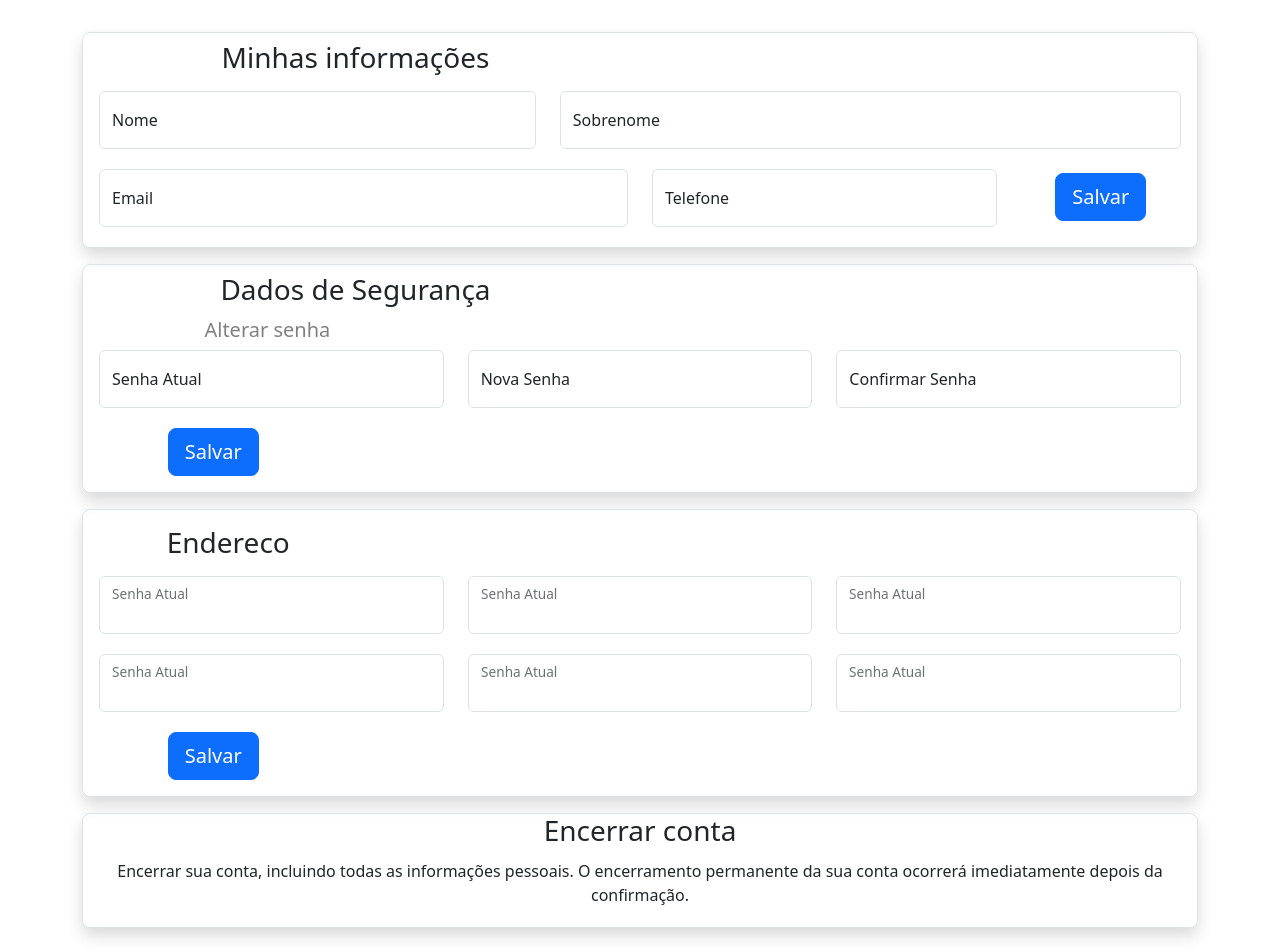
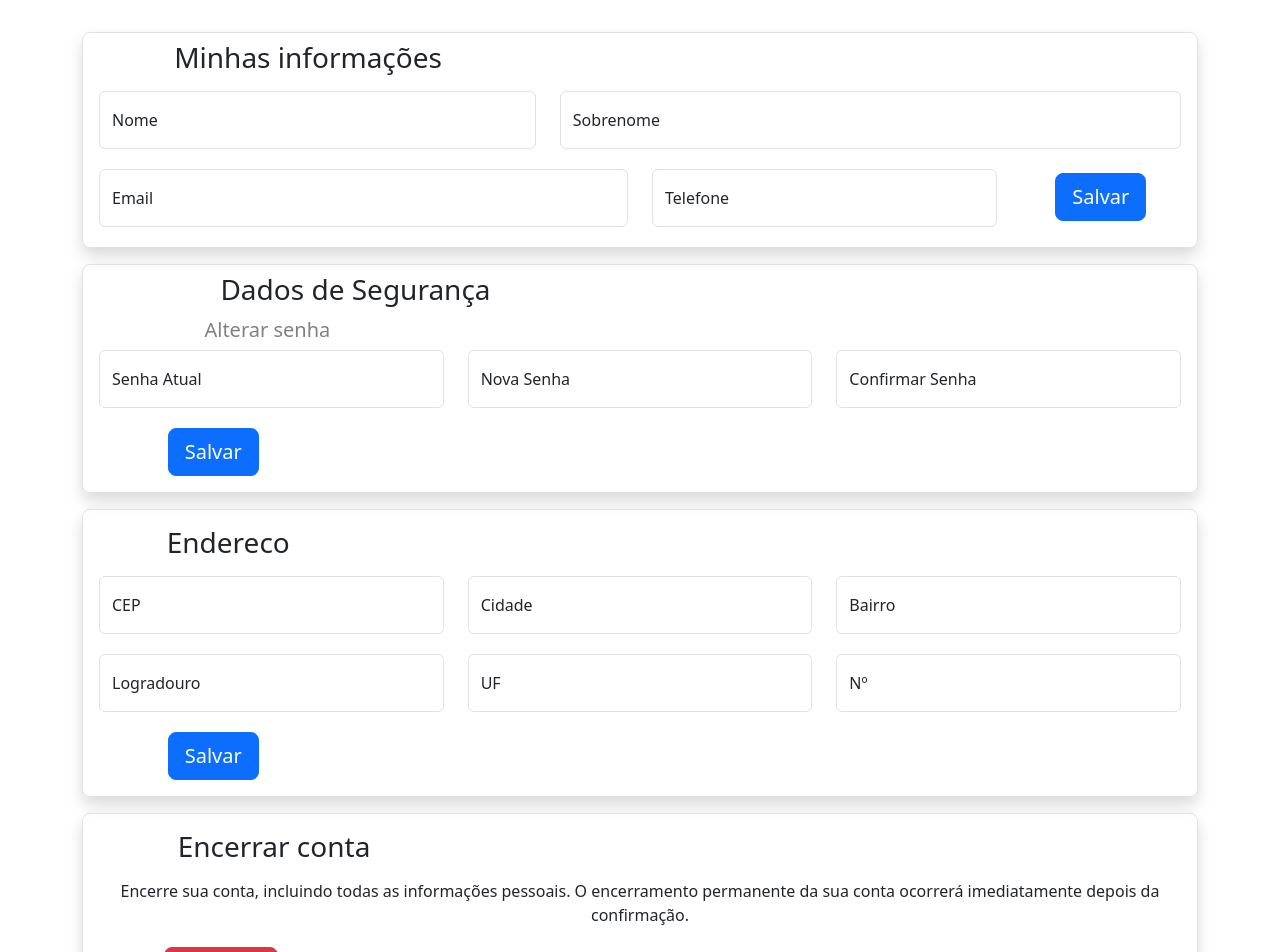
Before and after one commit to NaNNunes/tcc_project, a React (Vite) app in the folder tcc_projeto/: page /Conta in a window 1280 px wide. Shown: the top 952 px of the page. Built offline with nearby package versions, Linux system fonts and the light colour scheme.

Commit message:
consulta de cep em api local e externa, bem como o registro de cep na api local. Não consigo retornar json por funcao exportada para adicionar dados pertinentes aos campos de endereco

```diff
--- a/tcc_projeto/src/componentes/conta-e-perfil/Encerrar.jsx
+++ b/tcc_projeto/src/componentes/conta-e-perfil/Encerrar.jsx
@@ -1,18 +1,33 @@
-import {Form, FloatingLabel, Row, Col} from 'react-bootstrap';
+import {Form, FloatingLabel, Row, Col, Button} from 'react-bootstrap';
 
 const Encerrar = () => {
   return (
     <>
         <Form className='border rounded-3 shadow'>
-            <Row>
-                <h3>Encerrar conta</h3>
+            <Row className='m-2 mt-3'>
+                <Col xs={4}>
+                    <h3>Encerrar conta</h3>
+                </Col>
             </Row>
             <Row className='m-1'>
-                <p className='text-sm-left'>
-                    Encerrar sua conta, incluindo todas as informações pessoais.
-                    O encerramento permanente da sua conta ocorrerá imediatamente
-                    depois da confirmação.
-                </p>
+                <Col>
+                    <p className='mx-2 '>
+                        Encerre sua conta, incluindo todas as informações pessoais.
+                        O encerramento permanente da sua conta ocorrerá imediatamente
+                        depois da confirmação.
+                    </p>
+                </Col>
+            </Row>
+            <Row className='mb-3'>
+                <Col xs={3} className='mx-2'>
+                    <Button
+                        variant='danger'
+                        as="input"
+                        value="Encerrar"
+                        type="submit"
+                        size="lg"
+                    />
+                </Col>
             </Row>
         </Form>
     </>
--- a/tcc_projeto/src/componentes/conta-e-perfil/Endereco.jsx
+++ b/tcc_projeto/src/componentes/conta-e-perfil/Endereco.jsx
@@ -1,9 +1,53 @@
 import {Form, FloatingLabel, Row, Col, Button} from "react-bootstrap";
 
+import { useState } from "react";
+import { useForm } from "react-hook-form";
+
+import { getEnd_API, getEnd_local_API } from "../../hooks/useApi";
+
 const Endereco = () => {
+
+  // useForm para gerenciamento do form
+  // register para registrar campus do form
+  // hndlsub para envio de form
+  // formstate contem estado do form, erros inclusos
+  const {
+    register,
+    handleSubmit,
+    formState: {errors}
+  } = useForm();
+
+  // form enviado com sucesso
+  const onSubmit = (data) =>{
+    console.log(data.cep);
+    getEnd_API(data.cep);
+  }
+
+  // form sem exito no envio
+  const onError = (error) => {
+    console.log("erro:",error);
+  }
+
+  // não consigo pegar os valores de endereco e joga-los
+  // nos fields com exportacao de funcao para coleta de dados
+  // resultado de valor retornado = undefined
+  // const mostraDadosEndereco = (endereco) =>{
+  //   console.log("-------------------------------------------")
+  //   console.log("Mostra dados")
+  //   console.log(endereco);
+  // }
+
+  const [bairro, setBairro] = useState("");
+  const [uf, setUf] = useState("");
+  const [logradouro, setLogradouro] = useState("");
+  const [cidade, setCidade] = useState("");
+
   return (
     <>
-        <Form className="border rounded-3 shadow mb-3">
+        <Form
+          className="border rounded-3 shadow mb-3"
+          onSubmit={handleSubmit(onSubmit, onError)}
+        >
           <Row className="m-2 mt-3">
             <Col xs={3}>
               <h3>Endereco</h3>
@@ -12,63 +56,89 @@ const Endereco = () => {
           <Row className="m-1">
             <Col>
               <FloatingLabel
-                controlId="currentPssUserInput"
-                label="Senha Atual"
+                controlId="cepUserInput"
+                label="CEP"
                 className="mb-3"
               >
-                <Form.Control/>
+                <Form.Control
+                  type="text"
+                  placeholder=""
+                  {
+                    ...register("cep")
+                  }
+                />
               </FloatingLabel>
             </Col>
             <Col>
               <FloatingLabel
-                controlId="currentPssUserInput"
-                label="Senha Atual"
+                controlId="emailUserInput"
+                label="Cidade"
                 className="mb-3"
               >
-                <Form.Control/>
+                <Form.Control
+                  type="text"
+                  placeholder=""
+                  value={""}
+                />
               </FloatingLabel>
             </Col>
             <Col>
               <FloatingLabel
-                controlId="currentPssUserInput"
-                label="Senha Atual"
+                controlId="bairroUserInput"
+                label="Bairro"
                 className="mb-3"
               >
-                <Form.Control/>
+                <Form.Control
+                  type="text"
+                  placeholder=""
+                  value={""}
+                />
               </FloatingLabel>
             </Col>
           </Row>
           <Row className="m-1">
             <Col>
               <FloatingLabel
-                controlId="currentPssUserInput"
-                label="Senha Atual"
+                controlId="logradouroUserInput"
+                label="Logradouro"
                 className="mb-3"
               >
-                <Form.Control/>
+                <Form.Control
+                  type="text"
+                  placeholder=""
+                  value={""}
+                />
               </FloatingLabel>
             </Col>
             <Col>
               <FloatingLabel
-                controlId="currentPssUserInput"
-                label="Senha Atual"
+                controlId="ufUserInput"
+                label="UF"
                 className="mb-3"
               >
-                <Form.Control/>
+                <Form.Control
+                  type="text"
+                  placeholder=""
+                  value={""}
+                />
               </FloatingLabel>
             </Col>
             <Col>
               <FloatingLabel
-                controlId="currentPssUserInput"
-                label="Senha Atual"
+                controlId="numResidUserInput"
+                label="Nº"
                 className="mb-3"
               >
-                <Form.Control/>
+                <Form.Control
+                  type="text"
+                  placeholder=""
+                  value={""}
+                />
               </FloatingLabel>
             </Col>
           </Row>
           <Row className="mb-3">
-            <Col sm={3}>
+            <Col xs={3}>
               <Button
                 as="input"
                 value="Salvar"
--- a/tcc_projeto/src/componentes/conta-e-perfil/MinhasInfos.jsx
+++ b/tcc_projeto/src/componentes/conta-e-perfil/MinhasInfos.jsx
@@ -6,7 +6,7 @@ const MinhasInfos = () => {
         <Form className="border rounded-3 mb-3 shadow">
             <Row className="my-2">
                 {/* Titulo */}
-                <Col xs={6}>
+                <Col xs={5}>
                     <h3>Minhas informações</h3>
                 </Col>
             </Row>
--- a/tcc_projeto/src/componentes/conta-e-perfil/Seguranca.jsx
+++ b/tcc_projeto/src/componentes/conta-e-perfil/Seguranca.jsx
@@ -11,7 +11,7 @@ const Seguranca = () => {
             </Row>
             <Row className="m-1">
                 <Row>
-                    <Col sm={4}>
+                    <Col xs={4}>
                         <h5 style={{color:"gray"}}>Alterar senha</h5>
                     </Col>
                 </Row>
@@ -56,7 +56,7 @@ const Seguranca = () => {
                 </Col>
             </Row>
             <Row className="mb-3">
-                <Col sm={3}>
+                <Col xs={3}>
                     <Button
                         as="input"
                         value="Salvar"
--- a/tcc_projeto/src/data/db.json
+++ b/tcc_projeto/src/data/db.json
@@ -1,3 +1,14 @@
 {
-
+  "CepList": [
+    {},
+    {
+      "id": "28fb",
+      "cep": "29102906",
+      "state": "ES",
+      "city": "Vila Velha",
+      "neighborhood": "Coqueiral de Itaparica",
+      "street": "Avenida Santa Leopoldina",
+      "service": "open-cep"
+    }
+  ]
 }
--- a/tcc_projeto/src/hooks/useApi.js
+++ b/tcc_projeto/src/hooks/useApi.js
@@ -1 +1,58 @@
 import axios from "axios";
+import { useEffect, useState } from "react";
+
+// consulta de endereco por cep na api de brasil api
+export function getEnd_API(cep){
+    const urlCep = "https://brasilapi.com.br/api/cep/v1/"+cep;
+
+    async function  fetchData() {
+        try {
+            const response = await axios.get(urlCep);
+            const endereco = await response.data;
+            console.log("Endereço localizado na API de CEP:",endereco);
+            addEndereco(endereco);
+        } catch (error) {
+            alert("Nenhum local encontrado com este CEP");
+            console.log(error);
+        }
+    }
+    fetchData();
+}
+
+//add cep na api local
+function addEndereco(endereco){
+    const url = import.meta.env.VITE_API_URL;
+    async function fetchData() {
+        try {
+            const response = await fetch(url,{
+                method:"POST",
+                headers:{"Content-Type":"application/json"},
+                body: JSON.stringify(endereco)
+            })
+
+            const data = await response.json();
+            console.log("CEP adicionado na API local: ",data)
+            getEnd_local_API(data.id)
+        } catch (error) {
+            console.log(error);
+        }
+    }
+    fetchData();
+}
+
+//localiza cep na api local
+export function getEnd_local_API(id){
+    const url = import.meta.env.VITE_API_URL;
+    async function fetchData() {
+        try{
+            const response = await fetch(`${url}/${id}`);
+            const data = await response.json();
+            console.log("Endereço localizado na API local: ", data);
+            return data;
+        }
+        catch (error){
+            console.log(error);
+        }
+    }
+    fetchData();
+}
```
